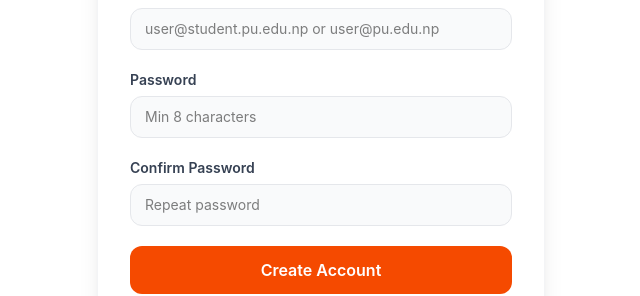
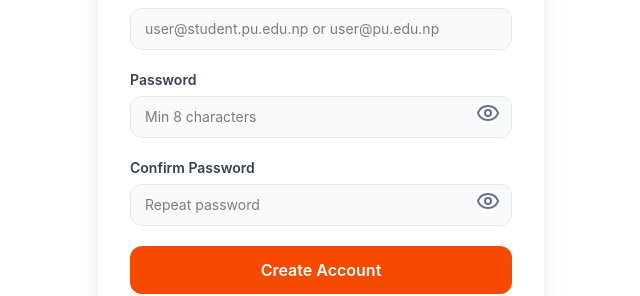
Before and after one commit to UniSphereProject/unisphere-project, a React (Vite) app in the folder frontend/: page /register in a window 1280 px wide. Shown: the part 408-704 px from the top of the page, without its empty margins (319-959 px from the left). Built offline with nearby package versions, Linux system fonts and the light colour scheme.

Commit message:
show/hide pw for register

```diff
--- a/frontend/src/pages/Register.jsx
+++ b/frontend/src/pages/Register.jsx
@@ -1,6 +1,6 @@
 import React, { useState } from "react";
 import axios from "axios";
-import { User } from "lucide-react";
+import { User ,Eye,EyeOff} from "lucide-react";
 import { Link } from "react-router-dom";
 
 
@@ -40,7 +40,8 @@ const Tryregister = () => {
   const [email, setEmail] = useState("");
   const [password, setPassword] = useState("");
   const [confirmPassword, setConfirmPassword] = useState("");
-
+const [showPassword,setShowPassword]=useState(false)
+const [showCpassword,setShowCpassword]=useState(false)
   const [loading, setLoading] = useState(false);
   const [success, setSuccess] = useState(false);
   const [err, setErr] = useState("");
@@ -161,26 +162,39 @@ const Tryregister = () => {
             placeholder="user@student.pu.edu.np or user@pu.edu.np"
             required
           />
-
-          <Field
+<div className="mt-2 relative">
+   <Field
             id="password"
             label="Password"
-            type="password"
+            type={showPassword? 'text': 'password'}
             value={password}
             onChange={(e) => setPassword(e.target.value)}
             placeholder="Min 8 characters"
             required
           />
 
-          <Field
+           <button type="button " className="absolute right-3 top-1/2 -translate-y-1/8 text-sm text-gray-500" onClick={()=>setShowPassword(!showPassword)}>
+                 { showPassword ? <EyeOff/> : <Eye />}
+                 </button>
+          </div>
+
+<div className="mt-2 relative">
+    <Field
             id="confirmPassword"
             label="Confirm Password"
-            type="password"
+            type={showCpassword? 'text': 'password'}
             value={confirmPassword}
             onChange={(e) => setConfirmPassword(e.target.value)}
             placeholder="Repeat password"
             required
           />
+
+           <button type="button " className="absolute right-3 top-1/2 -translate-y-1/8 text-sm text-gray-500" onClick={()=>setShowCpassword(!showCpassword)}>
+                 { showCpassword ? <EyeOff/> : <Eye />}
+                 </button>
+
+</div>
+
 
           {/* Error */}
           {err && (
```
